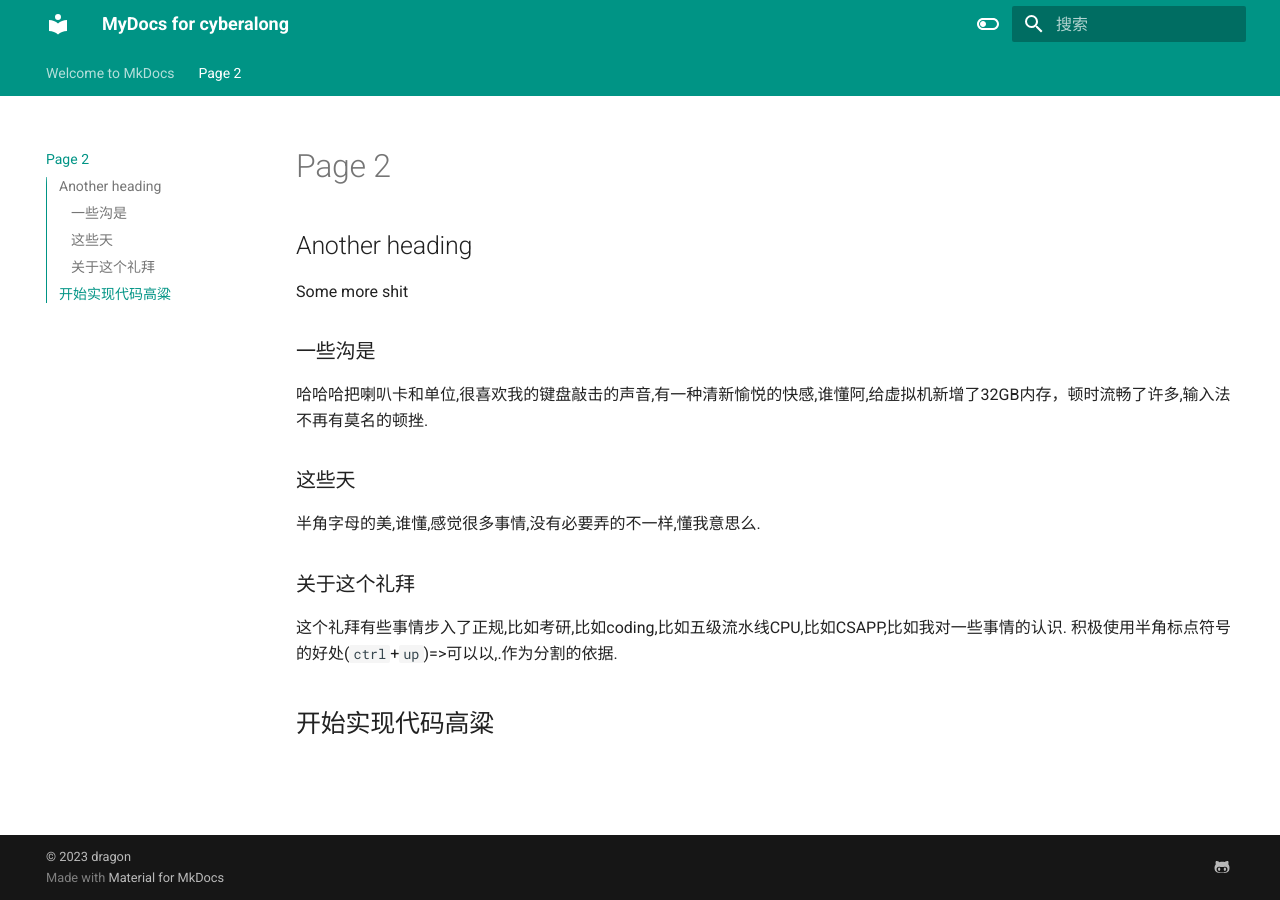
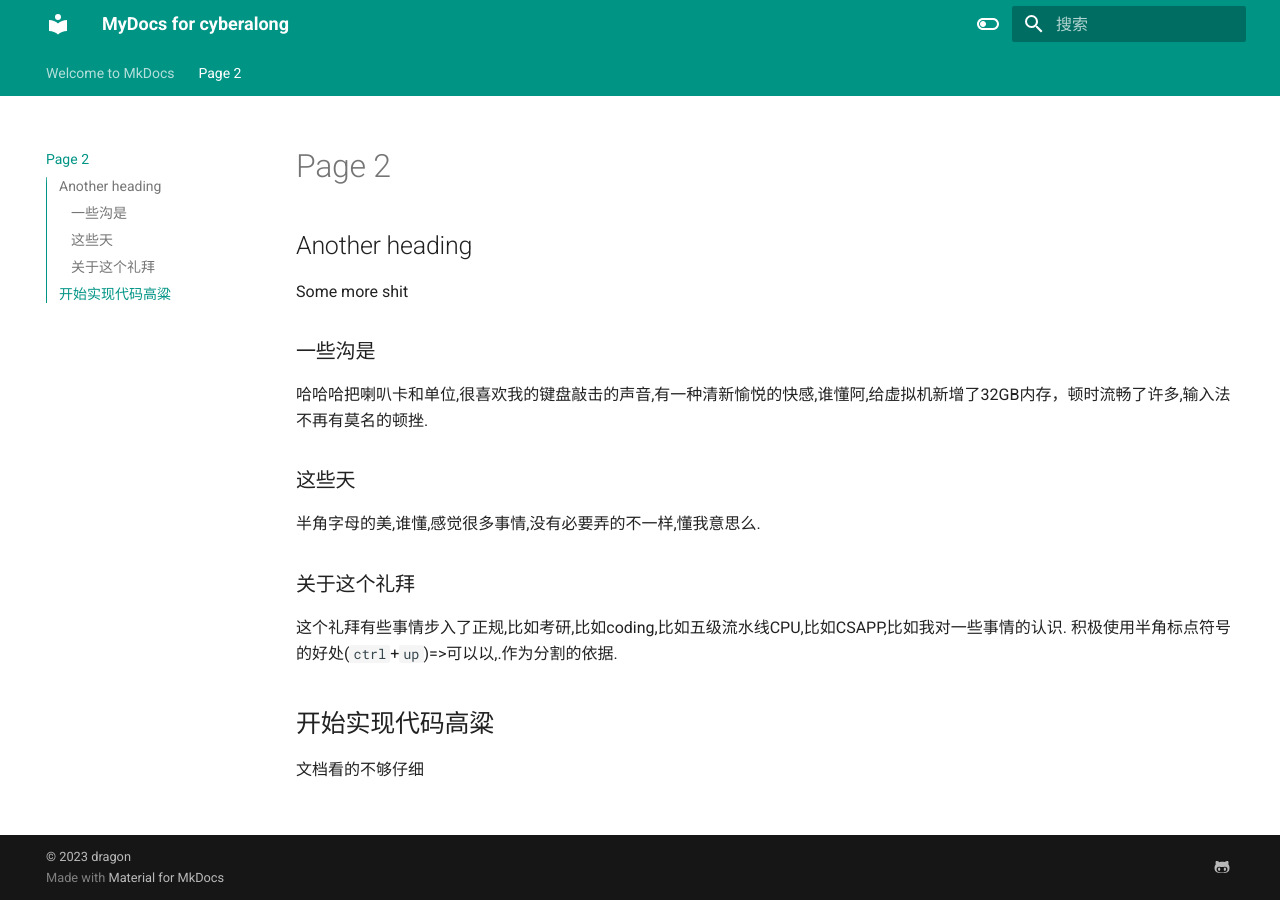
Before and after one commit to alongcyber/notetest, an MkDocs documentation site: the page built from docs/page1.md, in a window 1280 px wide. Built offline with MkDocs 1.6.1 and Material for MkDocs 9.7.7, drawn with Linux system fonts in a browser that asks for light colours.

Commit message:
add initial document files

```diff
--- a/docs/page1.md
+++ b/docs/page1.md
@@ -10,3 +10,4 @@ Some more shit
 这个礼拜有些事情步入了正规,比如考研,比如coding,比如五级流水线CPU,比如CSAPP,比如我对一些事情的认识.
 积极使用半角标点符号的好处(`ctrl`+`up`)=>可以以,.作为分割的依据.
 ## 开始实现代码高粱
+文档看的不够仔细
```
